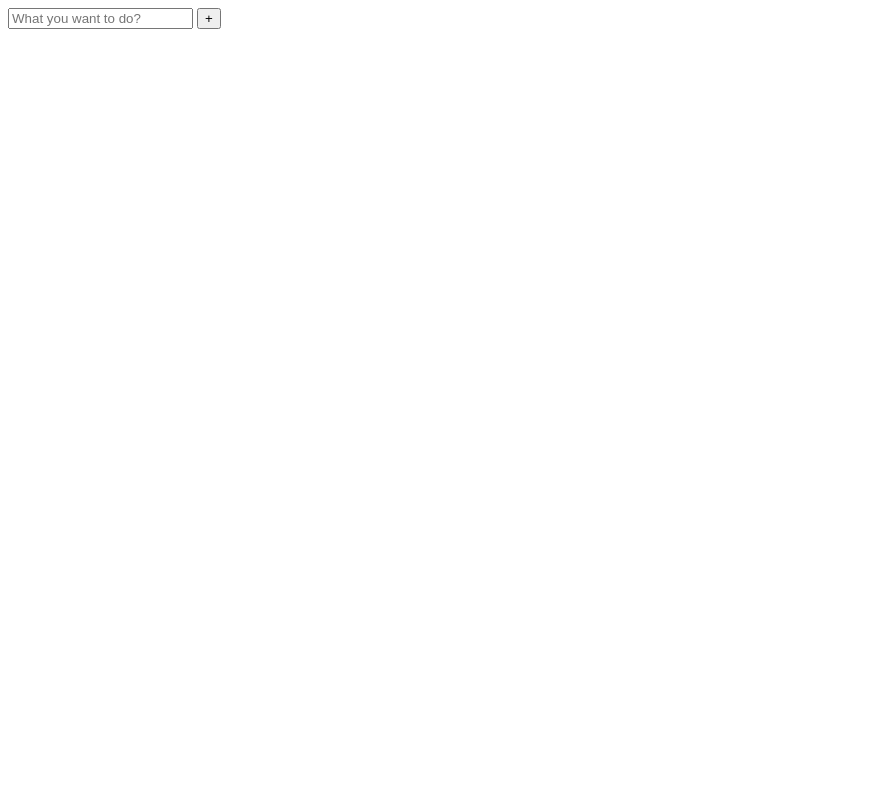
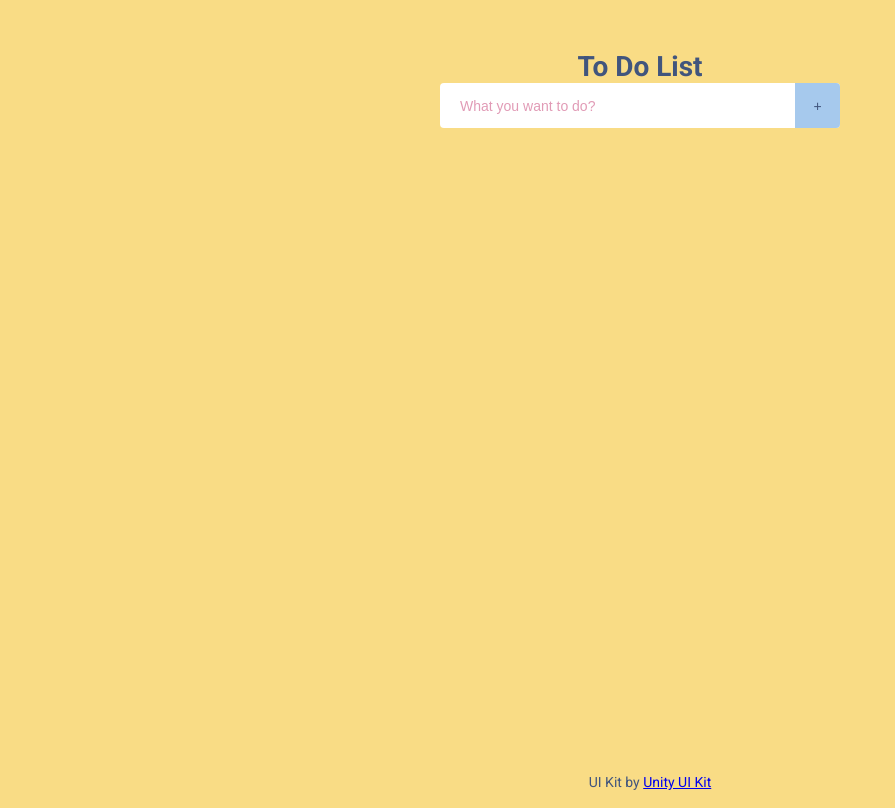
Before and after one commit to npepel/todolist, a plain HTML site: page index.html in a window 1280 px wide. Shown: the whole page, without its empty margins (0-895 px from the left). Drawn offline with Linux system fonts and the light colour scheme.

Commit message:
added styles for input

```diff
--- a/index.html
+++ b/index.html
@@ -5,6 +5,8 @@
   <meta charset="utf-8">
 
   <title>To Do List</title>
+  <link href='http://fonts.googleapis.com/css?family=Roboto:400,500,700&subset=latin,cyrillic' rel='stylesheet' type='text/css'>
+  <link rel="stylesheet" href="styles/reset.css">
   <link rel="stylesheet" href="styles/styles.css">
 
   <!--[if lt IE 9]>
@@ -14,15 +16,26 @@
 
 <body>
 
+  <div class="content">
+    <header>
+      <h1> To Do List </h1>
+    </header>
 
-  <div name="form">
+    <div class="form">
       <form name="addForm">
         <input type="text" name="doItem" placeholder="What you want to do?">
         <input type="button" id="addButton" name="submit" value="+">
       </form>
     </div>
     <div class="list">
+
     </div>
+
+    <footer>
+      <p> UI Kit by <a href="http://www.unity.hr/ui-kit/">Unity UI Kit</a> </p>
+    </footer>
+  </div>
+
   <script src="libs/jquery-2.1.1.min.js"></script>
   <script src="js/main.js"></script>
 </body>
--- a/js/main.js
+++ b/js/main.js
@@ -5,4 +5,6 @@ $(document).ready(function() {
 		console.log(itemToAdd)
 		$('.list').append('<input type="checkbox" name="item" value=' + itemToAdd + '>'+ itemToAdd + '<br>');
 	})
+
+
 })
--- /dev/null
+++ b/styles/reset.css
@@ -0,0 +1,50 @@
+:focus {-moz-outline-style:none;}
+
+a, a:active {outline:none;}
+
+img {
+ border: none;
+ vertical-align: middle;
+ border-collapse: separate;
+ -ms-interpolation-mode: bicubic;
+}
+
+table { border-collapse: collapse; border-spacing: 0; border: 0;}
+table td { padding: 0;}
+
+form {margin: 0;}
+button::-moz-focus-inner, input::-moz-focus-inner {border: 0; padding: 0;}
+button {overflow:visible; outline: none;}
+button, input, select, textarea {
+    font-size: 100%;
+    margin: 0;
+    vertical-align: middle;
+}
+textarea{
+    overflow: auto;
+    vertical-align: top;
+    -webkit-appearance: none;
+}
+
+input[type=button] {
+    -webkit-appearance: none;
+    border: none;
+}
+
+sub, sup{line-height: 0;}
+
+html, body, form, li, h1,h2,h3,h4,h5,h6, p {margin: 0; padding:0;}
+ul, ol {margin: 0; padding: 0 0 0 2em;}
+
+header, nav, section, menu, article, figure, aside, footer {display: block; margin: 0; padding:0;}
+[hidden], input[type="hidden"] {display: none;}
+
+html {
+    overflow: auto;
+    height: 100%;
+    width: 100%;
+    -webkit-text-size-adjust: none;
+    font-size: 14px;
+}
+
+button,input,select,textarea { font-family: sans-serif;}
--- a/styles/styles.css
+++ b/styles/styles.css
@@ -1,9 +1,60 @@
-html, body {
-	height: 100%;
-}
-html {
-	margin: auto;
-}
 body {
+	font-family: 'Roboto', sans-serif;
 	vertical-align: middle;
 }
+
+body {
+    background-color: #f9dc85;
+}
+
+.content {
+    width: 400px;
+    margin: 0 auto;
+    padding: 50px 10px;
+    text-align: center;
+}
+
+header, footer {
+	color: #41557d;
+}
+
+footer {
+	position: fixed;
+    left: 0; bottom: 0;
+    padding: 10px;
+    width: 100%;
+}
+
+input::-webkit-input-placeholder {
+	color: #e19bb6
+}
+
+input:-moz-placeholder {
+	color: #e19bb6
+}
+
+input[type=text] {
+	height: 15px;
+	width: calc(100% - 40px);
+	padding: 15px 20px;
+	border: none;
+	-webkit-border-radius: 4px;
+	-moz-border-radius: 4px;
+	-ms-border-radius: 4px;
+	border-radius: 4px;
+}
+
+.form {
+	position: relative;
+}
+
+input[type=button] {
+	height: 45px;
+	width: 45px;
+	color: #41557d;
+	background-color: #a6c9ed;
+	position: absolute;
+	top: 0;
+	right: 0;
+	border-radius: 0 4px 4px 0;
+}
```
Lines whose indentation alone changed are shown as unchanged.
